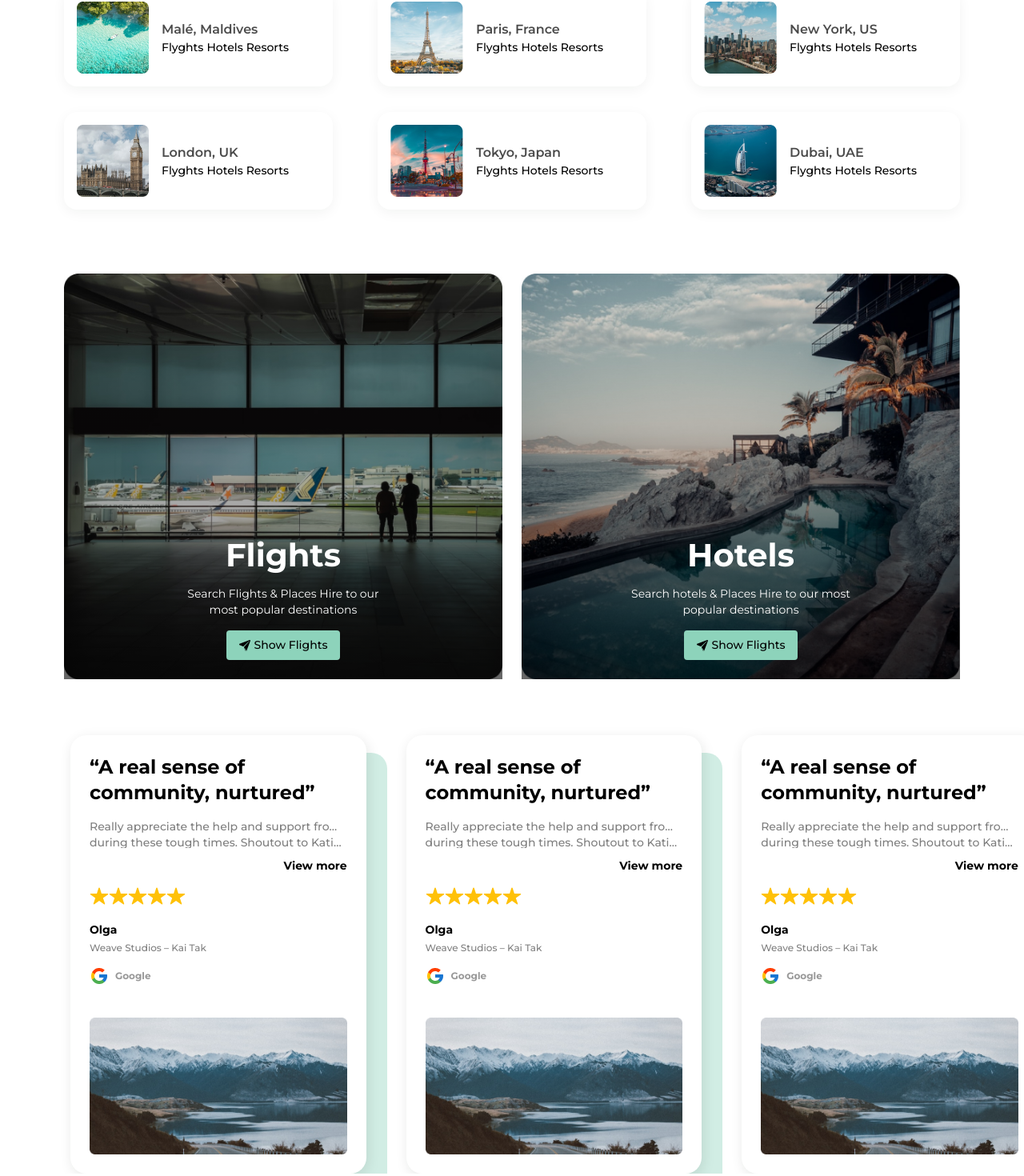
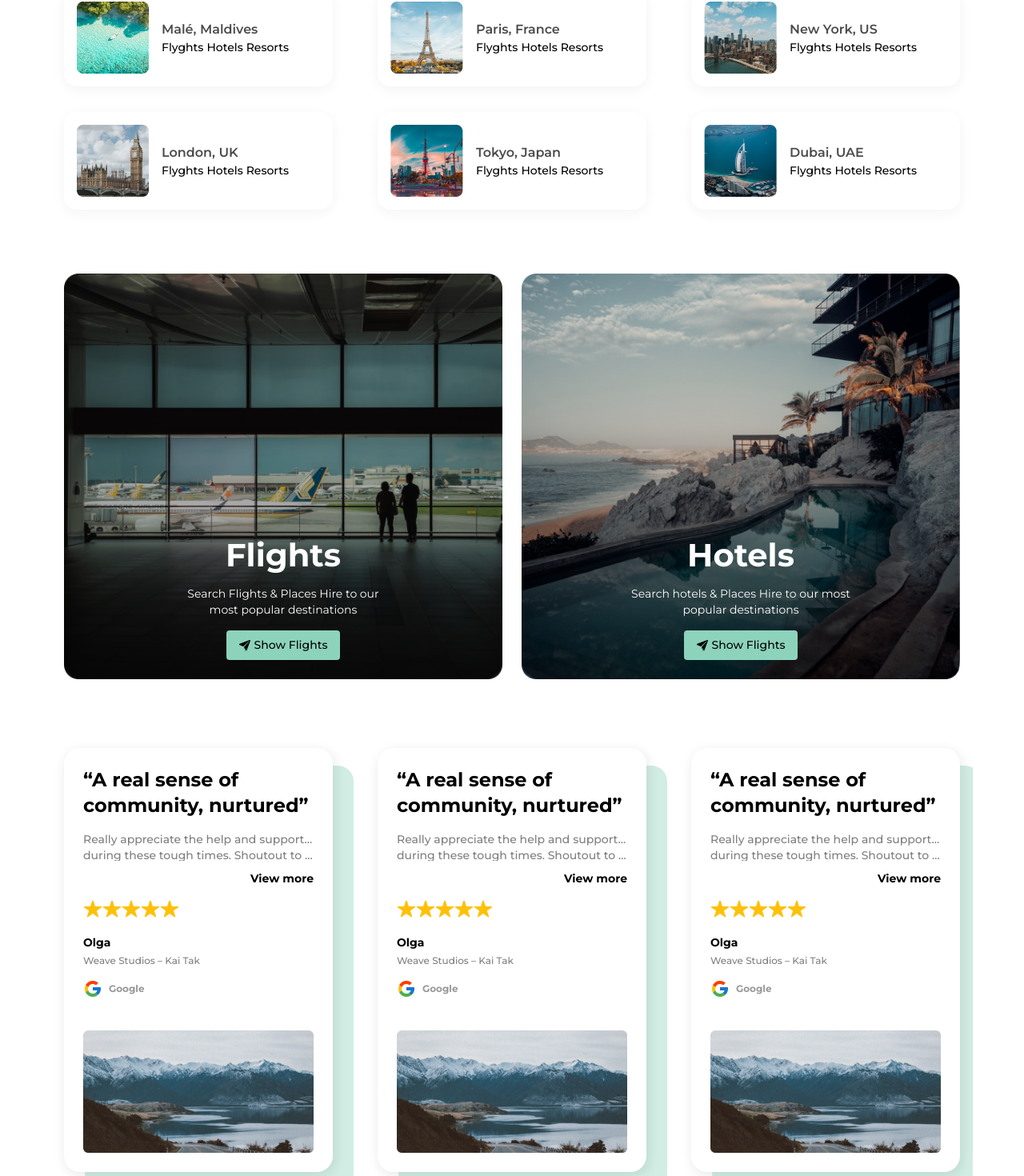
Before and after one commit to Kiguradze/travel-agency, a React (Vite) app: page / in a window 1280 px wide. Shown: the part 1192-2662 px from the top of the page at 80% size. Built offline with nearby package versions, Linux system fonts and the light colour scheme.

Commit message:
modify: ReviewCards

```diff
--- a/src/Pages/HomePage/FlightsAndHotels.jsx
+++ b/src/Pages/HomePage/FlightsAndHotels.jsx
@@ -8,7 +8,7 @@ const FlightsAndHotels = () => {
     <section className="w-full px-4 xl:w-[90%] mx-auto mt-[80px]">
       <div className="flex  flex-col items-center justify-between gap-6 md:flex-row ">
         <div className="relative">
-          <div className="w-full h-full absolute bg-gradient-to-b from-transparent to-black opacity-60"></div>
+          <div className="w-full h-full absolute bg-gradient-to-b from-transparent to-black rounded-3xl opacity-60"></div>
           <img src={Flights} alt="" />
           <div className="absolute bottom-6 left-2/4 -translate-x-2/4 flex flex-col items-center text-center">
             <h2 className="mb-2 text-[40px] font-bold text-white">Flights</h2>
@@ -19,7 +19,7 @@ const FlightsAndHotels = () => {
           </div>
         </div>
         <div className="relative">
-          <div className="w-full h-full absolute bg-gradient-to-b from-transparent to-black opacity-60"></div>
+          <div className="w-full h-full absolute bg-gradient-to-b from-transparent to-black rounded-3xl opacity-60"></div>
           <img src={Hotels} alt="" />
           <div className="absolute bottom-6 right-2/4 translate-x-2/4 flex flex-col items-center text-center">
             <h2 className="mb-2 text-[40px] font-bold text-white">Hotels</h2>
--- a/src/Pages/HomePage/ReviewCards.jsx
+++ b/src/Pages/HomePage/ReviewCards.jsx
@@ -2,11 +2,11 @@ import ReviewCard from "../../components/ReviewCard";
 
 const ReviewCards = () => {
   return (
-    <div className="mt-[70px] mx-0 pl-4 flex  gap-[50px] xl:mx-[72px] snap-x-[100%]">
+    <section className="w-full mt-[70px] px-4 py-4 flex justify-between gap-[50px] flex-nowrap xl:w-[90%] mx-auto overflow-x-auto overflow-y-hidden">
       <ReviewCard />
       <ReviewCard />
       <ReviewCard />
-    </div>
+    </section>
   );
 };
 
--- a/src/components/ReviewCard.jsx
+++ b/src/components/ReviewCard.jsx
@@ -4,7 +4,7 @@ import img1 from "../assets/reviewsCardImg1.png";
 
 const ReviewCard = ({ title, desk, name, profession, img }) => {
   return (
-    <div className="max-w-[33%] px-6 py-6 rounded-[20px] bg-white shadow-[2px_4px_16px_0_rgba(17,_34,_17,_0.10)] relative">
+    <div className="max-w-full px-6 py-6 rounded-[20px] bg-white shadow-[2px_4px_16px_0_rgba(17,_34,_17,_0.10)] relative xl:max-w-[30%] sm:max-w-[47%]">
       <div className="w-full h-full rounded-[20px] absolute top-[22px] left-[26px] bg-[rgba(141,_211,_187,_0.40)] -z-10"></div>
       <h1 className="text-2xl font-bold">
         “A real sense of community, nurtured”
@@ -34,7 +34,7 @@ const ReviewCard = ({ title, desk, name, profession, img }) => {
         <span className="text-xs font-bold opacity-40">Google</span>
       </div>
       <div className="mt-10">
-        <img src={img1} alt="" />
+        <img src={img1} alt="" className="mx-auto sm:mx-0" />
       </div>
     </div>
   );
```
